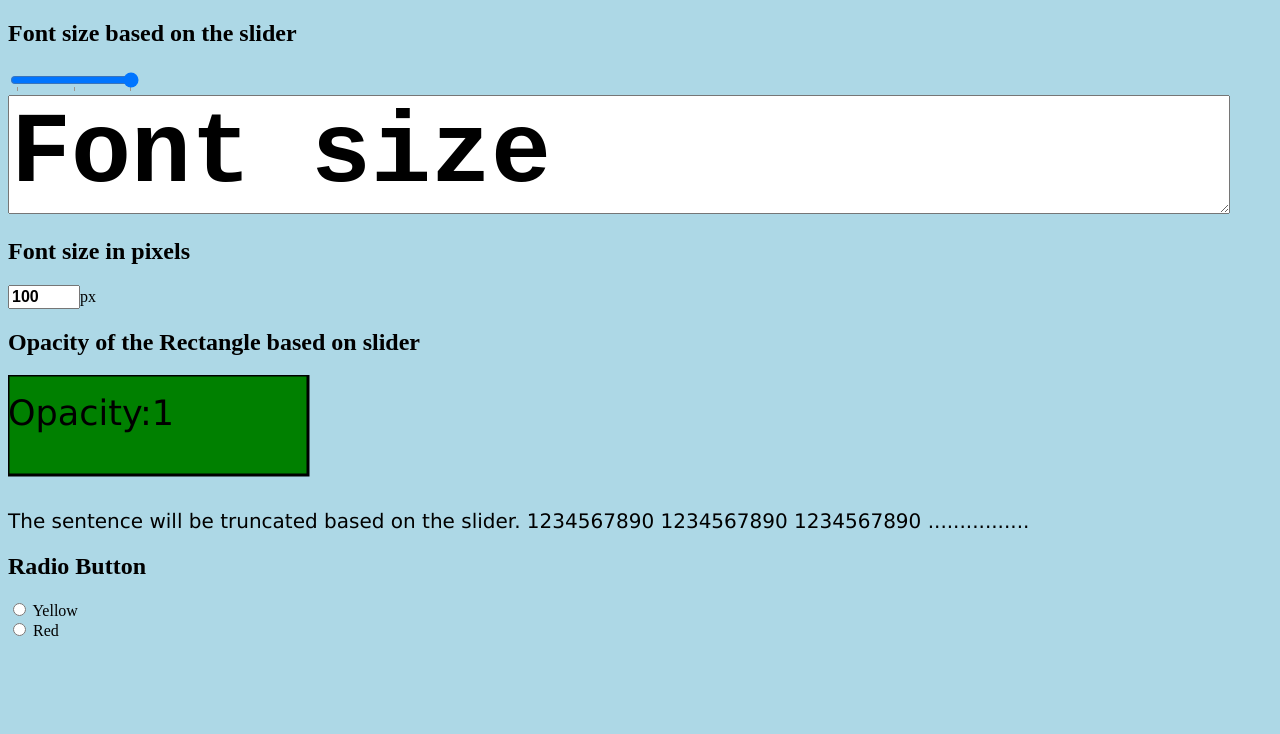
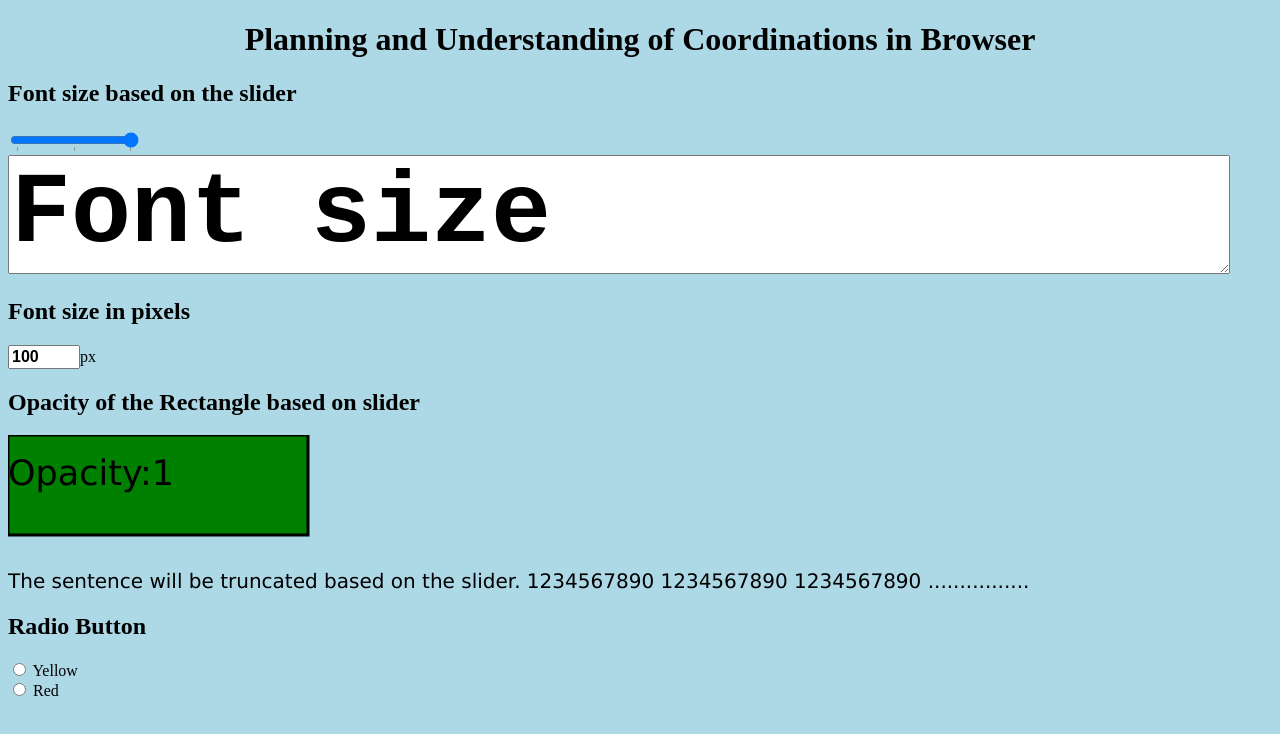
Before and after one commit to OmkarChekuri/OmkarChekuri.github.io, a plain HTML site: page Research/C4D3v1.0/planning.html in a window 1280 px wide. Drawn offline with Linux system fonts and the light colour scheme.

Commit message:
Update planning.html

```diff
--- a/Research/C4D3v1.0/planning.html
+++ b/Research/C4D3v1.0/planning.html
@@ -30,7 +30,7 @@
 
 <body onbeforeprint="PrintAlert()">
 
-
+  <h1>Planning and Understanding of Coordinations in Browser</h1>
   <!-- <h1>LiveProperties in JavaScript</h1> -->
 
   <!-- The Slider -->
```
